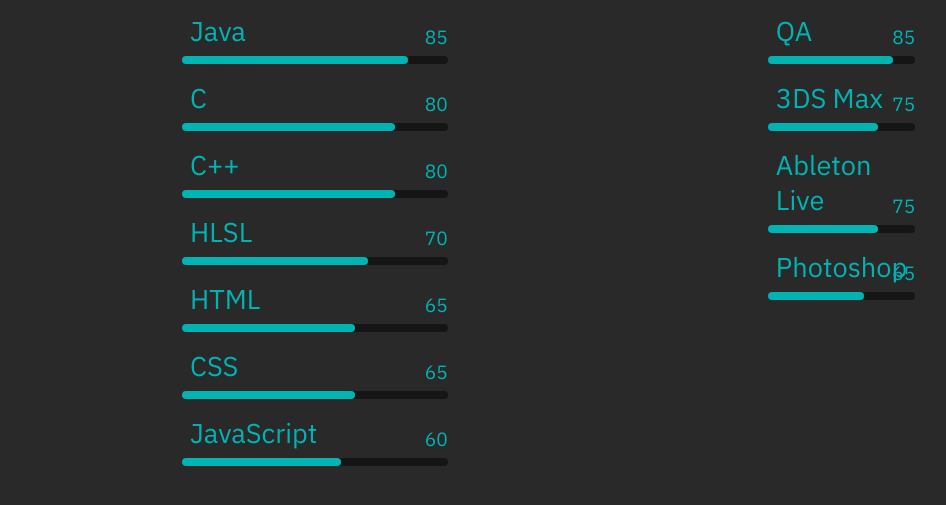
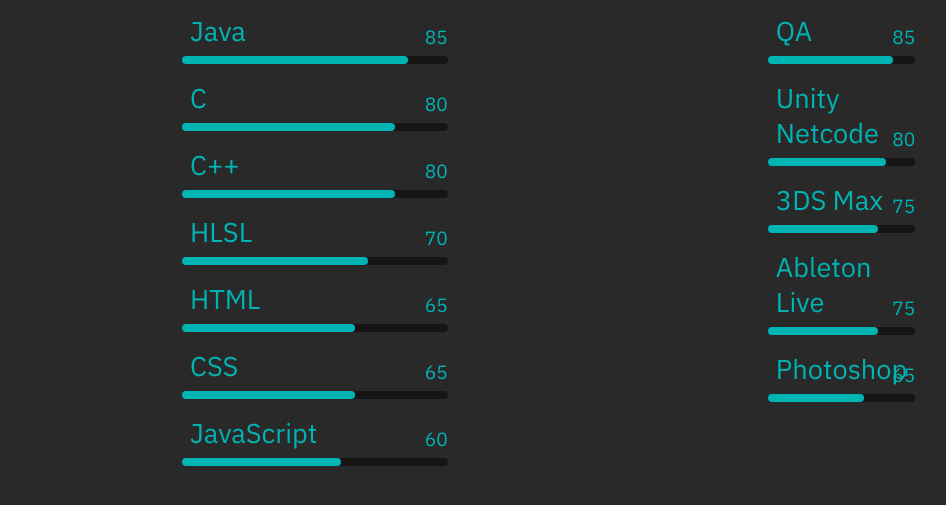
Before and after one commit to JScott1997/jscott1997.github.io, a plain HTML site: page skills.html in a window 1280 px wide. Shown: the part 369-874 px from the top of the page, without its empty margins (138-1084 px from the left). Drawn offline with Linux system fonts and the light colour scheme.

Commit message:
small changes

```diff
--- a/skills.html
+++ b/skills.html
@@ -84,6 +84,12 @@
                         </div>
                     </div>
                     <div class="skill">
+                        <div class="section_text_styling">Unity Netcode</div>
+                        <div class="skill-bar" value="80">
+                            <div class="skill-line" style="max-width: 80%"></div>
+                        </div>
+                    </div>
+                    <div class="skill">
                         <div class="section_text_styling">3DS Max</div>
                         <div class="skill-bar" value="75">
                             <div class="skill-line" style="max-width: 75%"></div>
```
Also changed, not shown: games.html (+1 -1 lines).
